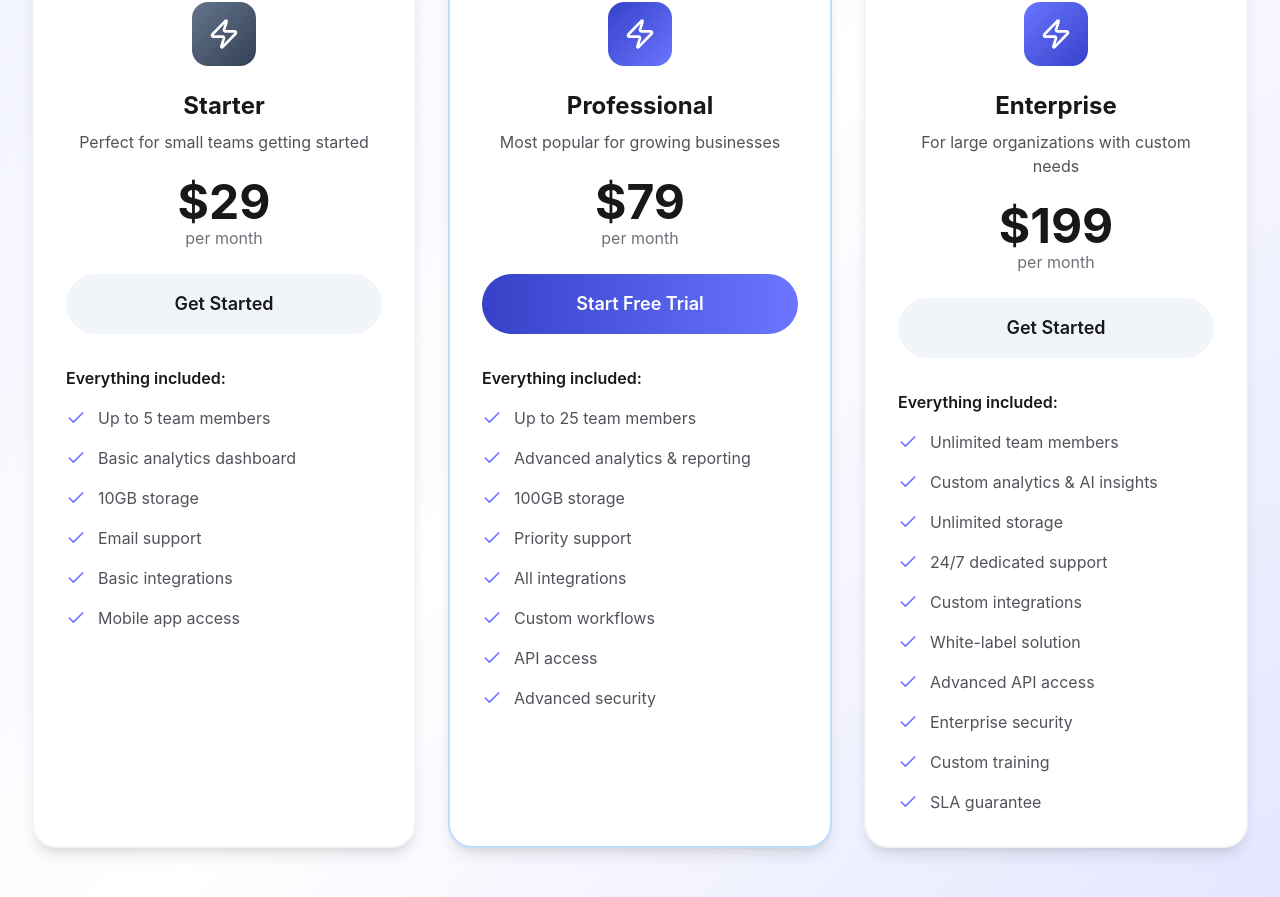
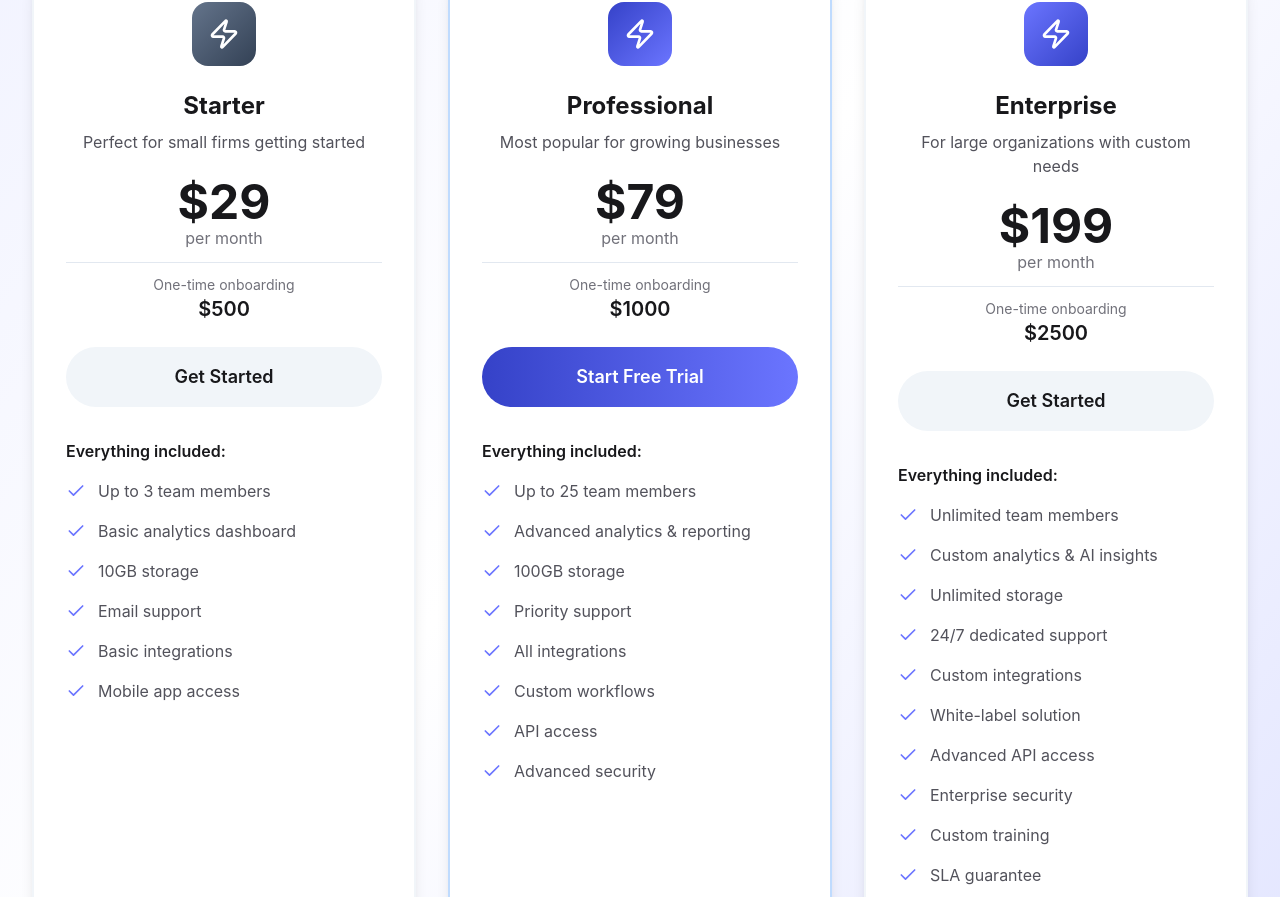
Before and after one commit to hridayunadkat/briefly-site, a React (Vite) app: page / in a window 1280 px wide. Shown: the part 2316-3213 px from the top of the page. Built offline with nearby package versions, Linux system fonts and the light colour scheme; a web font is replaced by a local one; what @radix-ui/themes would draw is missing.

Commit message:
onboarding fee

```diff
--- a/src/components/Pricing.jsx
+++ b/src/components/Pricing.jsx
@@ -8,11 +8,12 @@ import React, { useState } from 'react';
       const plans = [
         {
           name: 'Starter',
-          description: 'Perfect for small teams getting started',
+          description: 'Perfect for small firms getting started',
           monthlyPrice: 29,
           yearlyPrice: 290,
+          onboardingFee: 500,
           features: [
-            'Up to 5 team members',
+            'Up to 3 team members',
             'Basic analytics dashboard',
             '10GB storage',
             'Email support',
@@ -27,6 +28,7 @@ import React, { useState } from 'react';
           description: 'Most popular for growing businesses',
           monthlyPrice: 79,
           yearlyPrice: 790,
+          onboardingFee: 1000,
           features: [
             'Up to 25 team members',
             'Advanced analytics & reporting',
@@ -45,6 +47,7 @@ import React, { useState } from 'react';
           description: 'For large organizations with custom needs',
           monthlyPrice: 199,
           yearlyPrice: 1990,
+          onboardingFee: 2500,
           features: [
             'Unlimited team members',
             'Custom analytics & AI insights',
@@ -189,10 +192,14 @@ import React, { useState } from 'react';
                       <div className="text-zinc-500">
                         per {isYearly ? 'year' : 'month'}
                         {isYearly && (
-                          <span className="block text-sm text-cyan-600 font-medium">
+                          <span className="block text-sm text-brand-400 font-medium">
                             Save ${(plan.monthlyPrice * 12) - plan.yearlyPrice}
                           </span>
                         )}
+                      </div>
+                      <div className="mt-3 pt-3 border-t border-slate-200">
+                        <div className="text-sm text-zinc-500">One-time onboarding</div>
+                        <div className="text-xl font-semibold text-zinc-900">${plan.onboardingFee}</div>
                       </div>
                     </div>
 
```
